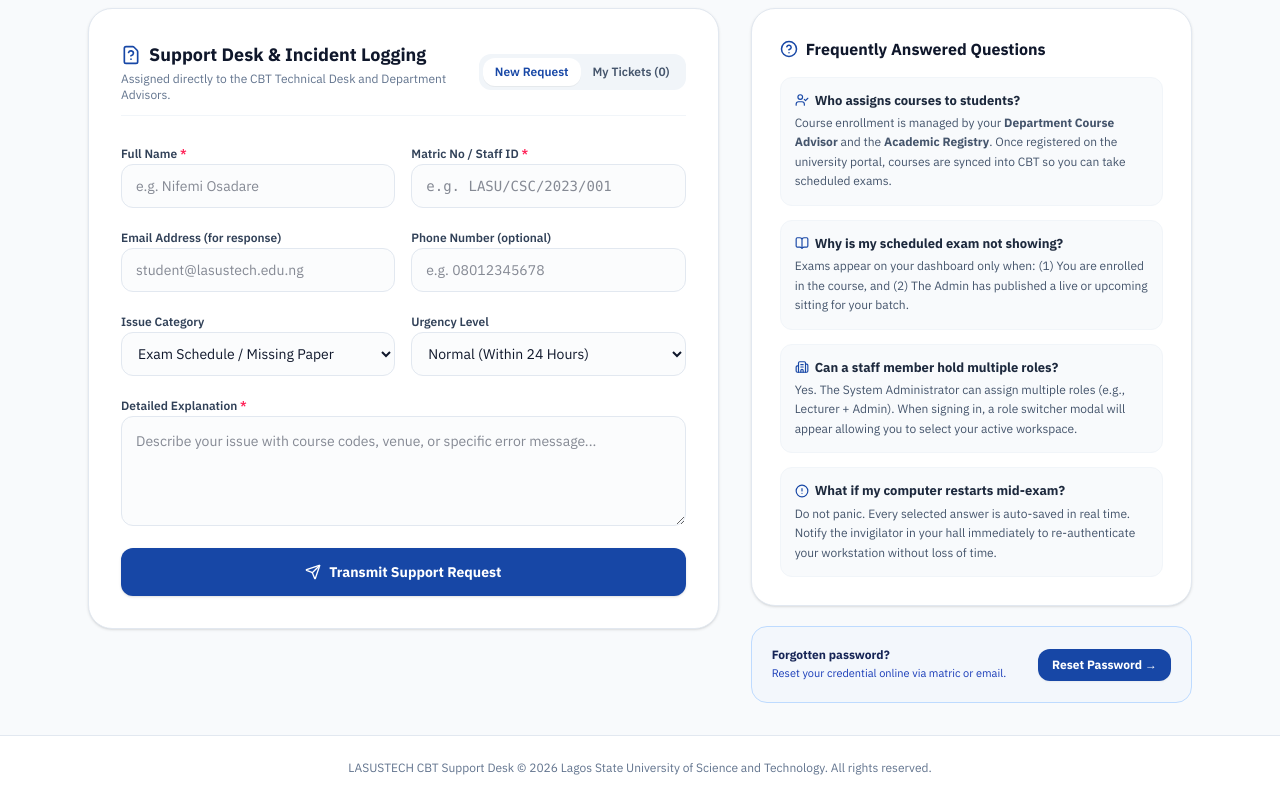
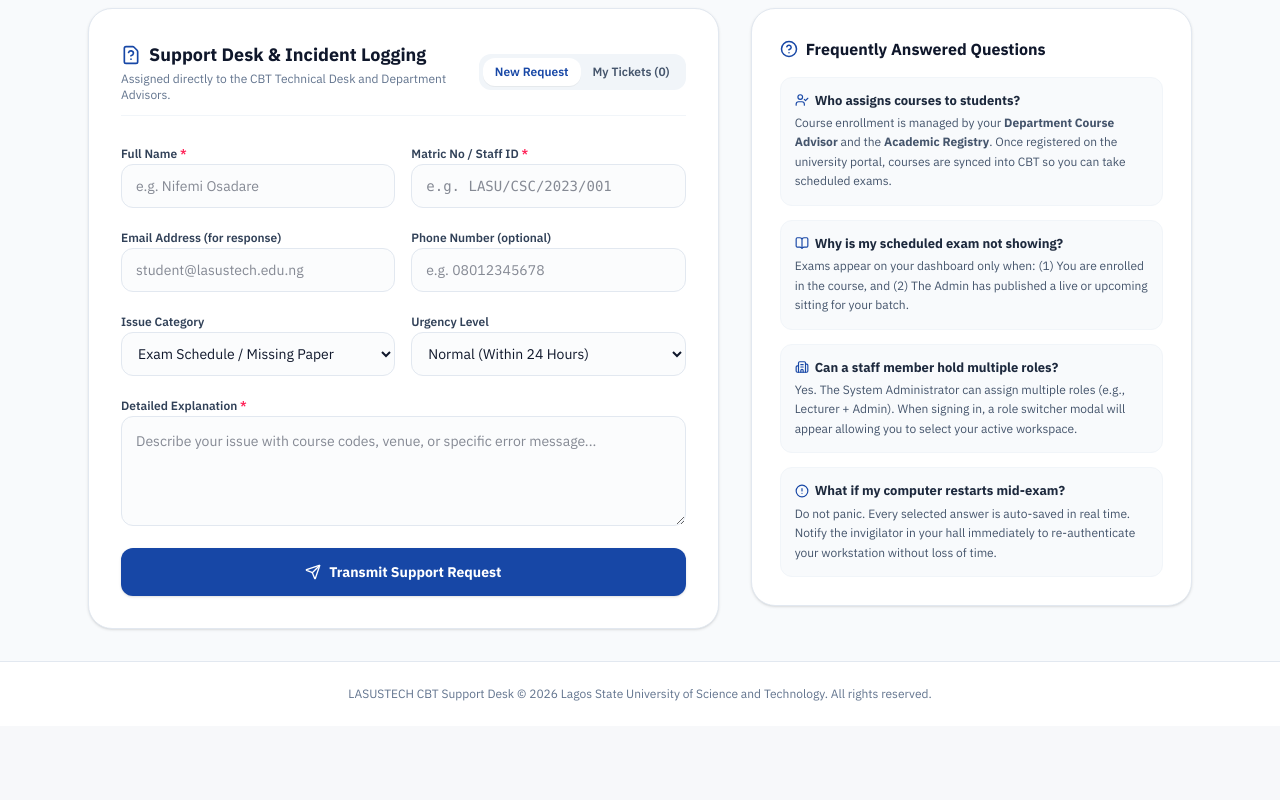
Before and after one commit to nifemiosadare26-glitch/lasustech-cbt, a Next.js app: page /support in a window 1280 px wide. Shown: the part 554-1354 px from the top of the page. After the commit the page ends 1280 px from the top, so only its background shows below. Built offline with nearby package versions, Linux system fonts and the light colour scheme.

Commit message:
fix(ui): remove reset password from support page and make examination records button text light in dark mode

```diff
--- a/app/(public)/support/page.tsx
+++ b/app/(public)/support/page.tsx
@@ -591,20 +591,6 @@ export default function SupportPage() {
                 </div>
               </div>
             </div>
-
-            {/* Quick Link Card */}
-            <div className="rounded-2xl border border-blue-200 dark:border-blue-900/60 bg-blue-50/50 dark:bg-blue-950/30 p-5 flex items-center justify-between">
-              <div>
-                <h3 className="text-xs font-bold text-blue-950 dark:text-blue-200">Forgotten password?</h3>
-                <p className="text-[11px] text-blue-800 dark:text-blue-300 mt-0.5">Reset your credential online via matric or email.</p>
-              </div>
-              <Link
-                href="/reset"
-                className="shrink-0 text-xs font-bold text-white bg-blue-700 hover:bg-blue-800 dark:bg-blue-600 dark:hover:bg-blue-700 px-3.5 py-2 rounded-lg transition-colors shadow-xs"
-              >
-                Reset Password &rarr;
-              </Link>
-            </div>
           </div>
         </div>
       </main>
--- a/app/(student)/student/page.tsx
+++ b/app/(student)/student/page.tsx
@@ -425,9 +425,9 @@ export default function StudentDashboard() {
           <div className="flex flex-wrap items-center gap-3">
             <Link
               href="/student/results"
-              className="inline-flex items-center gap-2 rounded-xl bg-white text-[#0B2A5B] hover:bg-sky-50 px-4 py-2.5 text-sm font-bold shadow-md transition-all hover:shadow-lg cursor-pointer"
+              className="inline-flex items-center gap-2 rounded-xl bg-white text-[#0B2A5B] dark:bg-slate-800 dark:text-white dark:border dark:border-slate-700 hover:bg-sky-50 dark:hover:bg-slate-700 px-4 py-2.5 text-sm font-bold shadow-md transition-all hover:shadow-lg cursor-pointer"
             >
-              <Award size={16} className="text-blue-700" />
+              <Award size={16} className="text-blue-700 dark:text-sky-300" />
               Examination Records
             </Link>
             <Link
--- a/app/globals.css
+++ b/app/globals.css
@@ -196,7 +196,9 @@ body {
    small dark-on-light text (tab labels, notification headings). Surfaces read
    the token; text is lifted back up here. */
 .dark .text-blue-900,
-.dark .text-blue-950 { color: #E4EEFF; }
+.dark .text-blue-950,
+.dark [class*="text-[#0B2A5B]"],
+.dark [class*="dark:text-[#0B2A5B]"] { color: #E4EEFF !important; }
 .dark .text-blue-800,
 .dark .text-blue-700 { color: #BFD7F7; }
 .dark .hover\:text-blue-900:hover,
```
